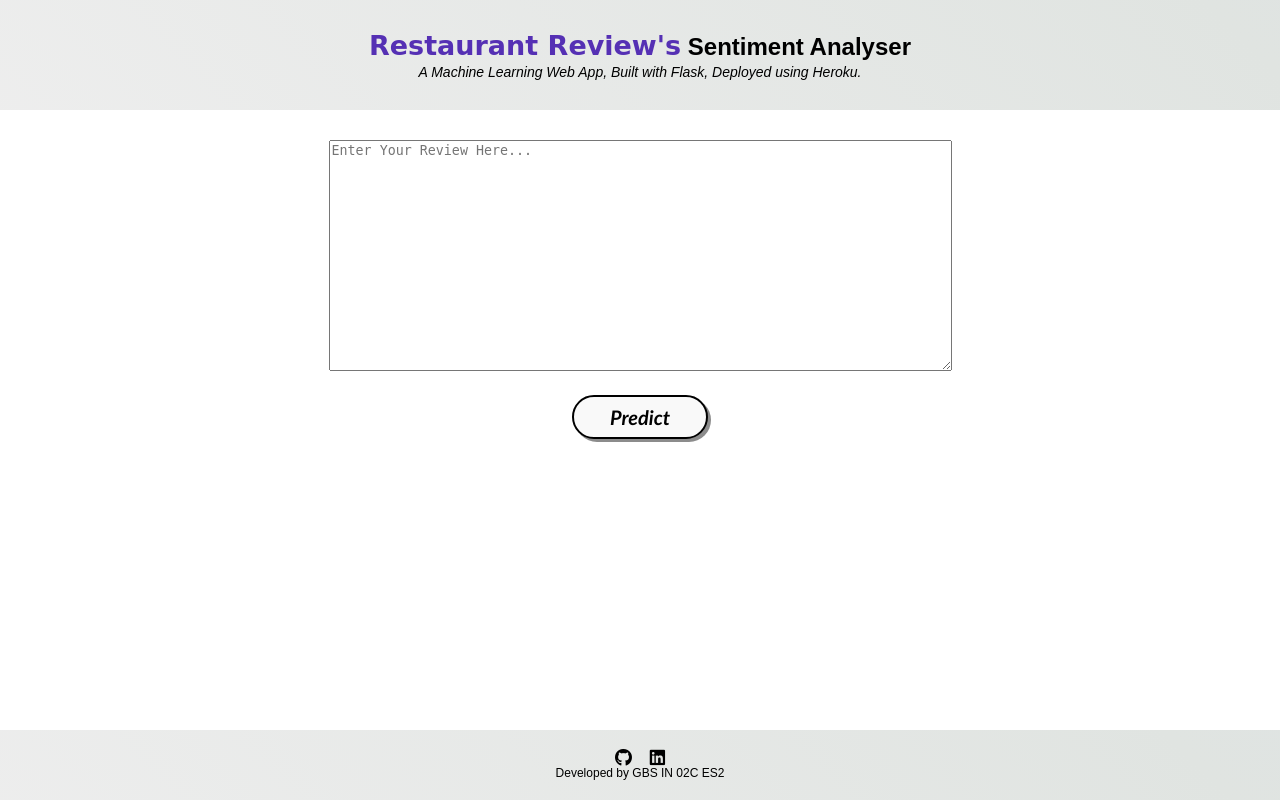
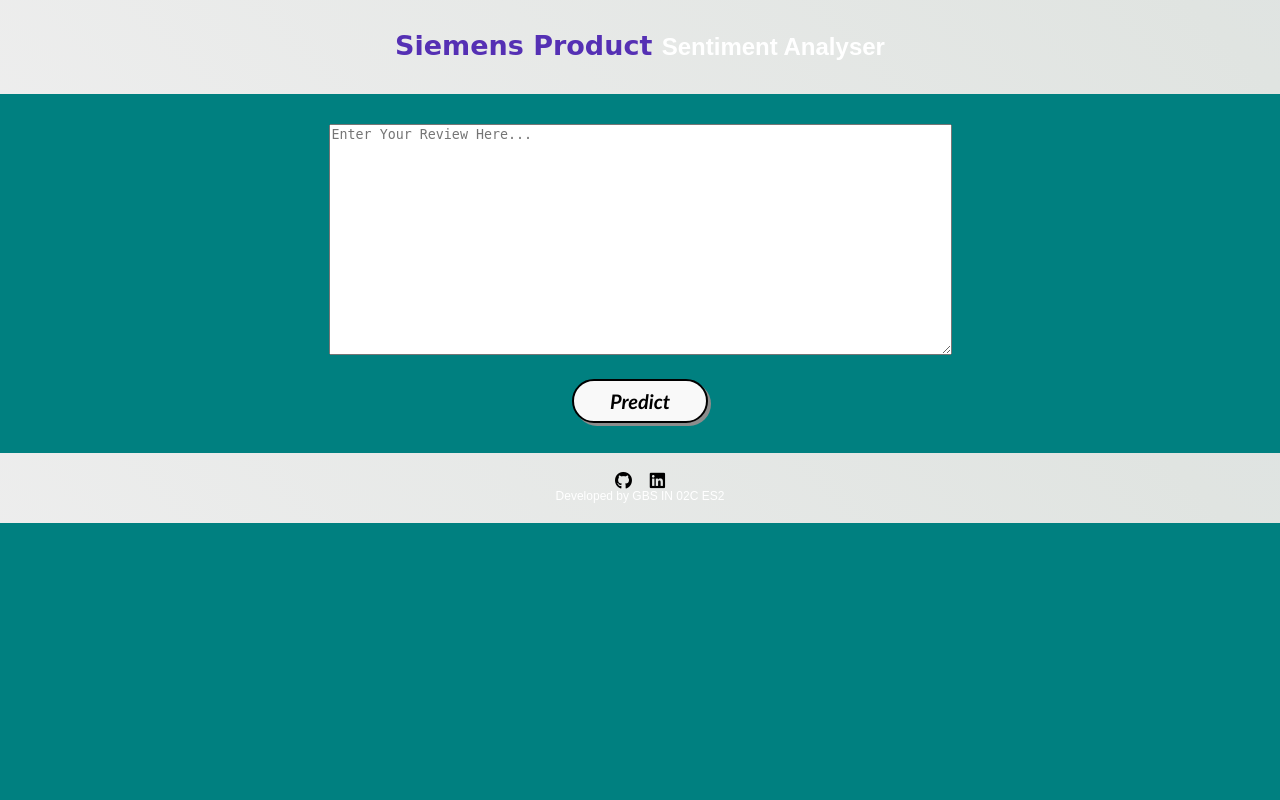
Before and after one commit to subham1093/Sentiment-Analysis, a Flask app: page / in a window 1280 px wide. Run offline with Flask 2, Linux system fonts and the light colour scheme; parts of the project's set-up code (start-up, migrations or seed data) failed here and were passed over; some libraries are stand-ins or nearby versions; some web fonts are replaced.

Commit message:
Add files via upload

```diff
--- a/templates/index.html
+++ b/templates/index.html
@@ -2,6 +2,7 @@
 
 <html lang="en" dir="ltr">
     <head>
+    <body style="background-color:teal;">
         <meta charset="utf-8">
         <title>Sentiment Analyser</title>
         <link rel="shortcut icon" href="{{ url_for('static', filename='food-favicon.ico') }}">
@@ -11,12 +12,13 @@
     </head>
 
     <body>
-
+    <font color = "#FFFFFF">
+    <body style="background-color:teal;">
         <!-- Website Title -->
     	<div class="container">
-            <h2 class='container-heading'><span class="heading_font">Restaurant Review's</span> Sentiment Analyser</h2>
+            <h2 class='container-heading'><span class="heading_font">Siemens Product </span> Sentiment Analyser</h2>
             <div class='description'>
-    			<p>A Machine Learning Web App, Built with Flask, Deployed using Heroku.</p>
+    			<p>  </p>
     		</div>
     	</div>
 
```
Also changed, not shown: templates/result.html (+4 -3 lines).
